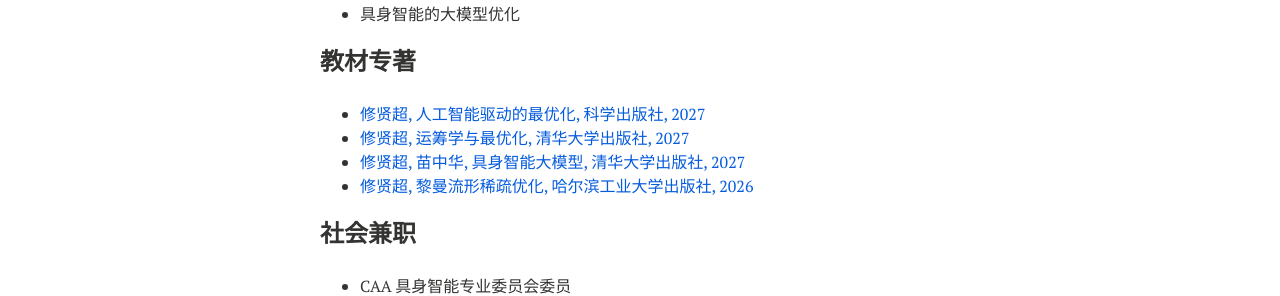
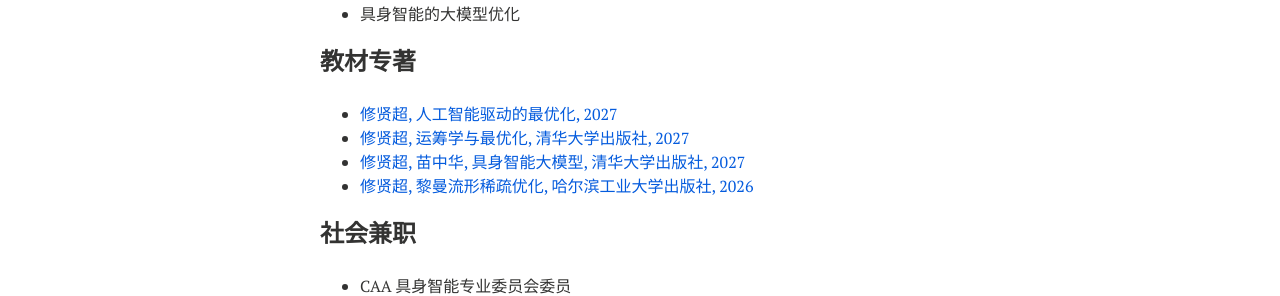
Before and after one commit to xianchaoxiu/xianchaoxiu.github.io, a Jekyll site: the page built from chinese/index.md, in a window 1280 px wide. Shown: the part 471-767 px from the top of the page. Built offline with Jekyll 4.4.1, drawn with Linux system fonts in a browser that asks for light colours; nearby versions of some CDN libraries.

Commit message:
Update index.md

```diff
--- a/chinese/index.md
+++ b/chinese/index.md
@@ -24,7 +24,7 @@ share: false
 
 
 ### 教材专著
-* <a href="https://xianchaoxiu.github.io/chinese/book/AIOPT/" class="textlink" target="_blank"> 修贤超, 人工智能驱动的最优化, 科学出版社, 2027   </a> <br>
+* <a href="https://xianchaoxiu.github.io/chinese/book/AIOPT/" class="textlink" target="_blank"> 修贤超, 人工智能驱动的最优化, 2027   </a> <br>
 * <a href="https://xianchaoxiu.github.io/chinese/book/OROPT/" class="textlink" target="_blank"> 修贤超, 运筹学与最优化, 清华大学出版社, 2027   </a> <br>
 * <a href="https://xianchaoxiu.github.io/chinese/book/VLA/" class="textlink" target="_blank"> 修贤超, 苗中华, 具身智能大模型, 清华大学出版社, 2027  </a> <br>
 * <a href="https://xianchaoxiu.github.io/chinese/book/OPT/" class="textlink" target="_blank"> 修贤超, 黎曼流形稀疏优化, 哈尔滨工业大学出版社, 2026  </a> <br>
```
